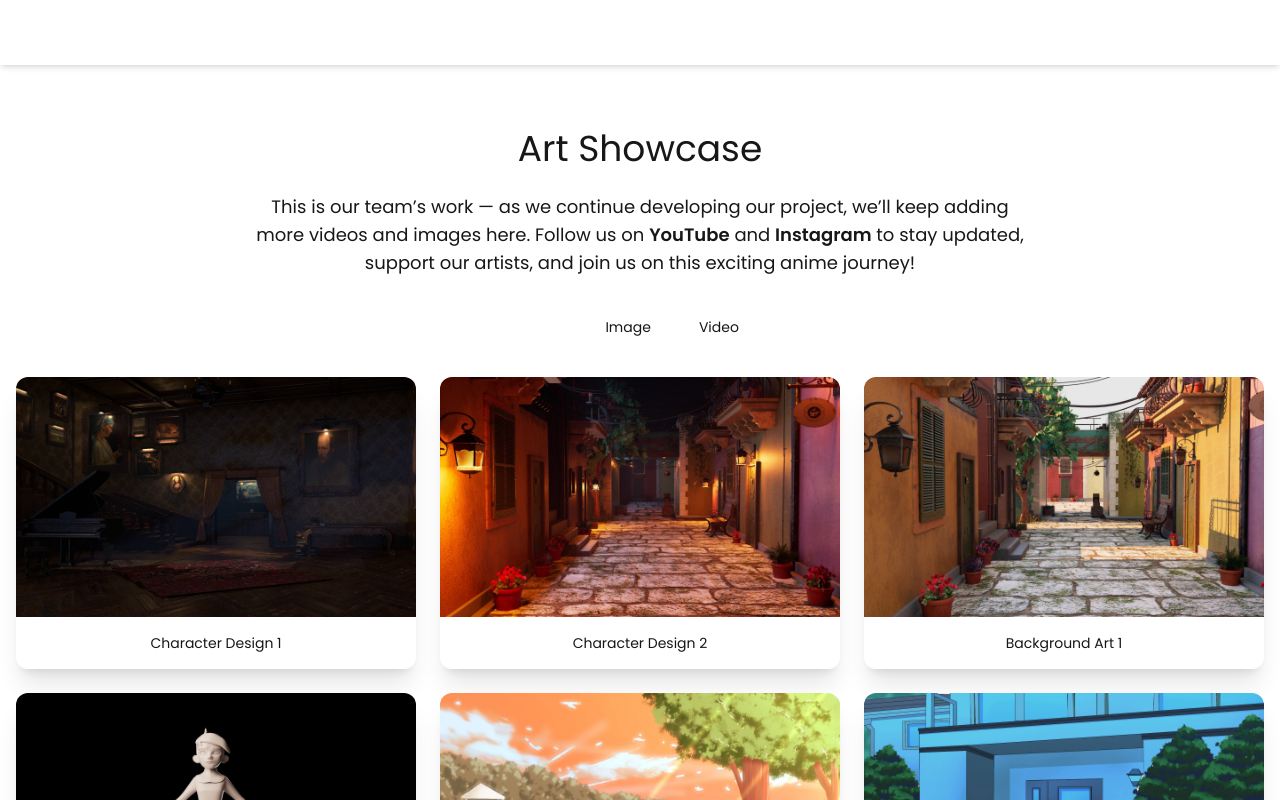
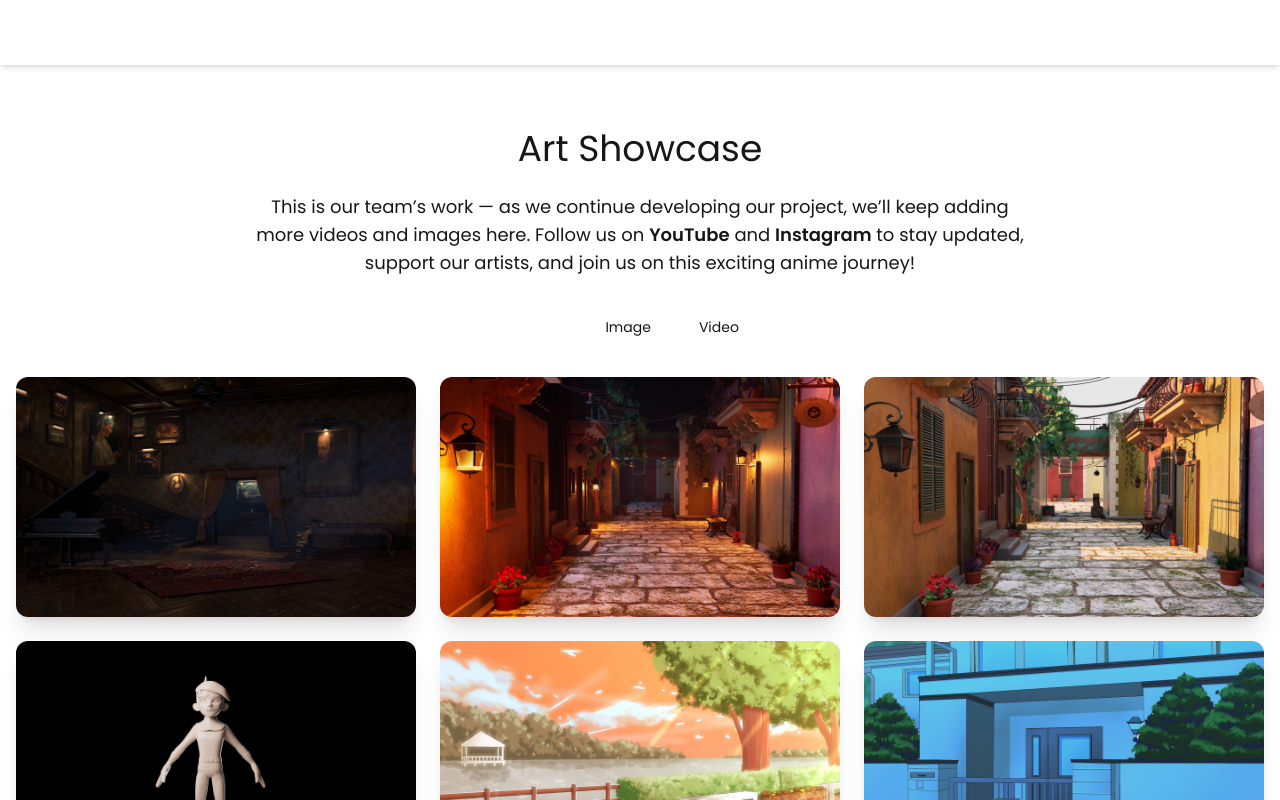
Before and after one commit to Manishj2002/duvano-studio, a Next.js app: page /gallery in a window 1280 px wide. Shown: the top 800 px of the page. Built offline with nearby package versions, Linux system fonts and the light colour scheme.

Commit message:
Fix: correct image name

```diff
--- a/src/app/gallery/page.tsx
+++ b/src/app/gallery/page.tsx
@@ -55,7 +55,6 @@ and join us on this exciting anime journey!
                 {item.type === 'image' ? (
                   <img
                     src={item.src}
-                    alt={item.alt}
                     className="w-full h-60 object-cover"
                   />
                 ) : (
@@ -63,10 +62,8 @@ and join us on this exciting anime journey!
                     controls
                     src={item.src}
                     className="w-full h-60 object-cover"
-                    title={item.alt}
                   />
                 )}
-                <p className="text-white-highlight text-sm p-4 text-center">{item.alt}</p>
               </motion.div>
             ))}
         </div>
```
